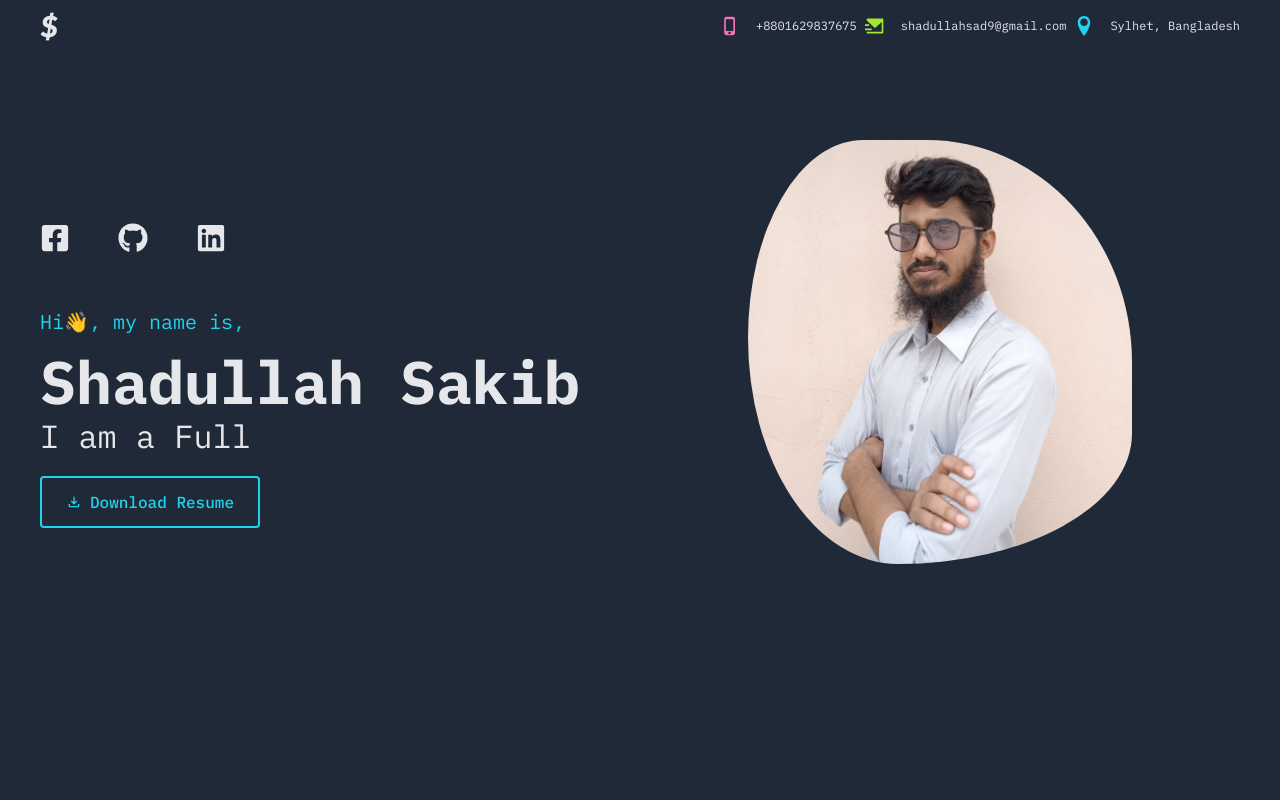
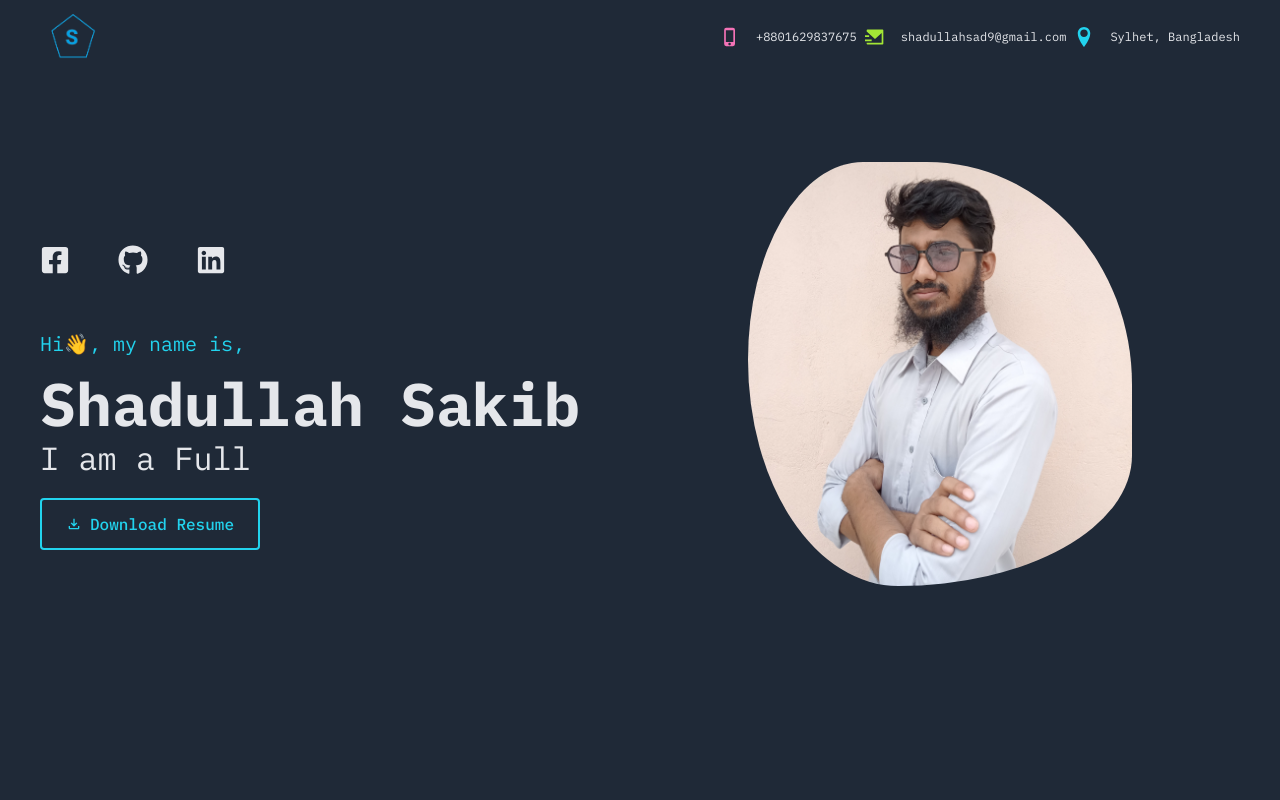
Before and after one commit to shadullah/Portfolio_2_0, a React (Vite) app: page / in a window 1280 px wide. Shown: the top 800 px of the page. Built offline with nearby package versions, Linux system fonts and the light colour scheme.

Commit message:
logo added

```diff
--- a/src/Pages/Banner.jsx
+++ b/src/Pages/Banner.jsx
@@ -4,6 +4,7 @@ import { RiMailSendFill } from "react-icons/ri";
 import { ImLocation } from "react-icons/im";
 import { FaFacebookSquare, FaGithub, FaLinkedin } from "react-icons/fa";
 import { TypeAnimation } from "react-type-animation";
+import lgo from "../assets/logo.png";
 
 const Banner = () => {
   const handleDownloadClick = () => {
@@ -19,7 +20,9 @@ const Banner = () => {
         <div>
           <div className="my-2 flex justify-between items-center text-center">
             <div>
-              <h1 className="italic font-extrabold text-3xl">$</h1>
+              <h1 className="italic font-extrabold text-3xl">
+                <img className="w-16" src={lgo} alt="" />
+              </h1>
             </div>
             <div className="flex items-center">
               <div className="flex items-center space-x-4 mr-2">
```
Also changed, not shown: src/assets/logo.png (added).
